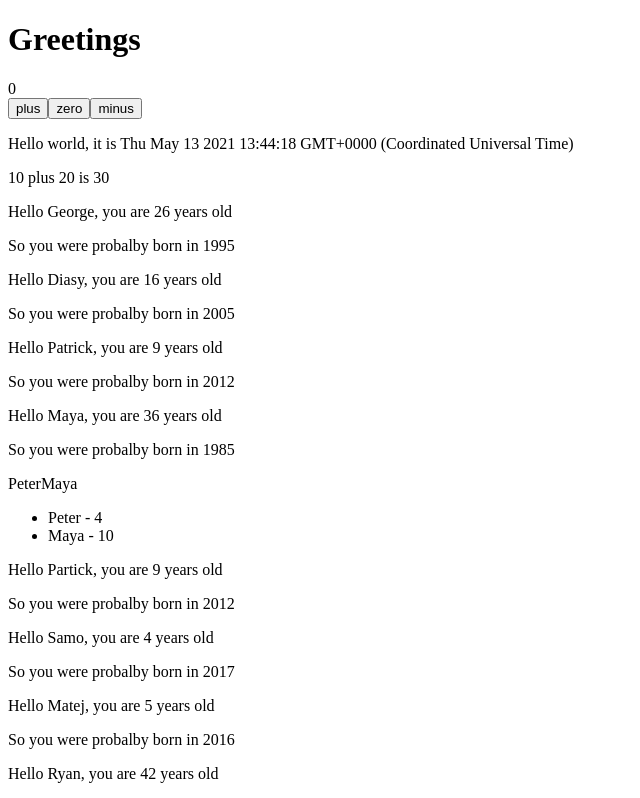
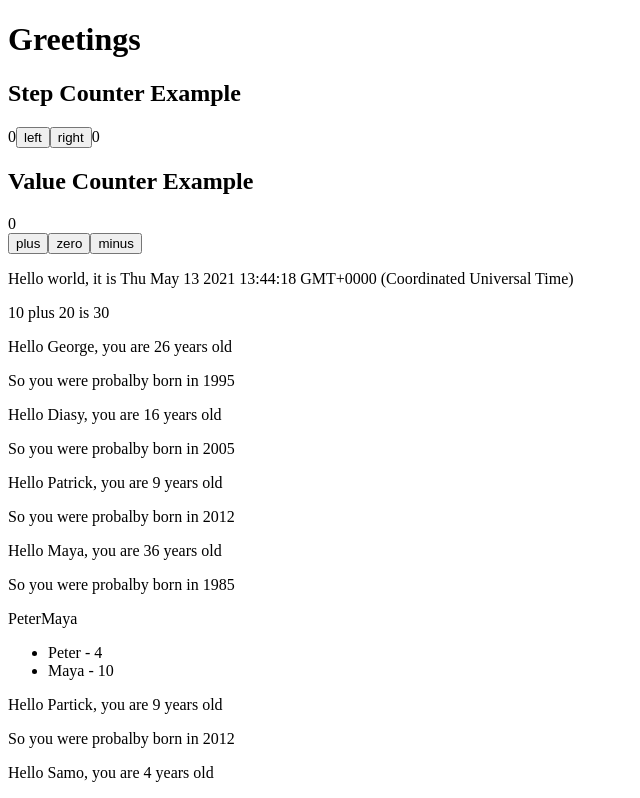
Before and after one commit to marekzelinka/part1, a React (Vite) app: page / in a window 1280 px wide. Shown: the top 798 px of the page, without its empty margins (0-640 px from the left). Built offline with nearby package versions, Linux system fonts and the light colour scheme.

Commit message:
handle complex state

```diff
--- a/src/App.jsx
+++ b/src/App.jsx
@@ -12,7 +12,8 @@ function App() {
         <h1>Greetings</h1>
       </header>
       <main>
-        <Counter />
+        <StepCounter />
+        <ValueCounter />
         <Hello2 />
         <Hello name="George" age={26} />
         <Hello name="Diasy" age={16} />
@@ -34,7 +35,33 @@ function App() {
 
 export default App
 
-function Counter() {
+function StepCounter() {
+  let [clicks, setClicks] = useState({ left: 0, right: 0 })
+
+  return (
+    <div>
+      <h2>Step Counter Example</h2>
+      <div>
+        {clicks.left}
+        <Button
+          text="left"
+          onClick={() =>
+            setClicks((clicks) => ({ ...clicks, left: clicks.left + 1 }))
+          }
+        />
+        <Button
+          text="right"
+          onClick={() =>
+            setClicks((clicks) => ({ ...clicks, right: clicks.right + 1 }))
+          }
+        />
+        {clicks.right}
+      </div>
+    </div>
+  )
+}
+
+function ValueCounter() {
   let [counter, setCounter] = useState(0)
 
   console.log('rendering...', counter)
@@ -45,19 +72,20 @@ function Counter() {
 
   return (
     <div>
-      <CounterDisplay counter={counter} />
-      <CounterButton text="plus" onClick={increaseByOne} />
-      <CounterButton text="zero" onClick={setToZero} />
-      <CounterButton text="minus" onClick={decreaseByOne} />
+      <h2>Value Counter Example</h2>
+      <ValueCounterDisplay counter={counter} />
+      <Button text="plus" onClick={increaseByOne} />
+      <Button text="zero" onClick={setToZero} />
+      <Button text="minus" onClick={decreaseByOne} />
     </div>
   )
 }
 
-function CounterDisplay({ counter }) {
+function ValueCounterDisplay({ counter }) {
   return <div>{counter}</div>
 }
 
-function CounterButton({ text, onClick }) {
+function Button({ text, onClick }) {
   return (
     <button type="button" onClick={onClick}>
       {text}
```
